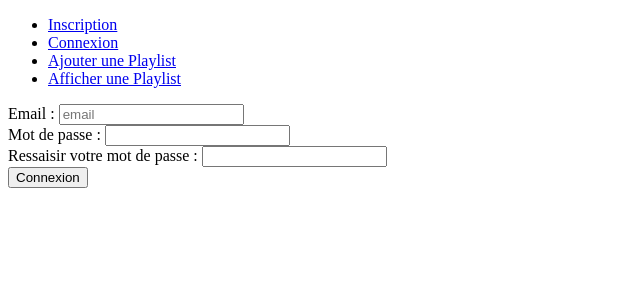
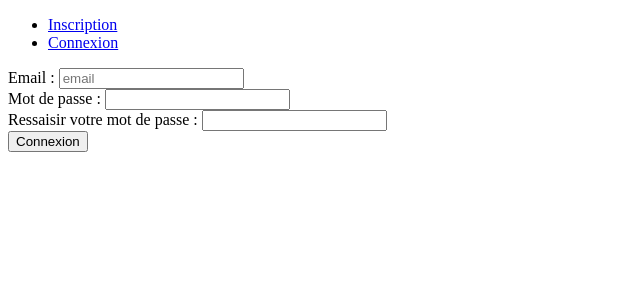
Before and after one commit to StanislasJEANGEY/SAE_BONIN_JEANGEY_SEILER_YUNG, a PHP site: page /index.php?action=add-user in a window 1280 px wide. Shown: the top 300 px of the page, without its empty margins (0-640 px from the left). Run offline with PHP 8.4, Linux system fonts and the light colour scheme.

Commit message:
ligne inutile

```diff
--- a/Projet/index.php
+++ b/Projet/index.php
@@ -33,8 +33,6 @@ $htmlRender = <<<EOF
         <ul>
             <li><a href="?action=add-user">Inscription</a></li>
             <li><a href="?action=signin">Connexion</a></li>
-            <li><a href="?action=add-playlist">Ajouter une Playlist</a></li>
-            <li><a href="?action=display-playlist">Afficher une Playlist</a></li>
         </ul>
     </nav>
 
```
